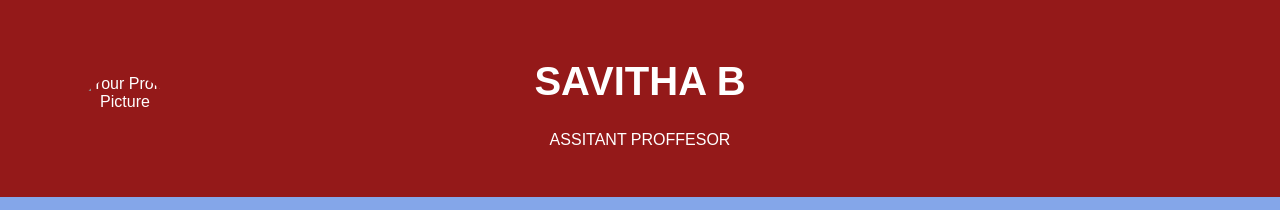
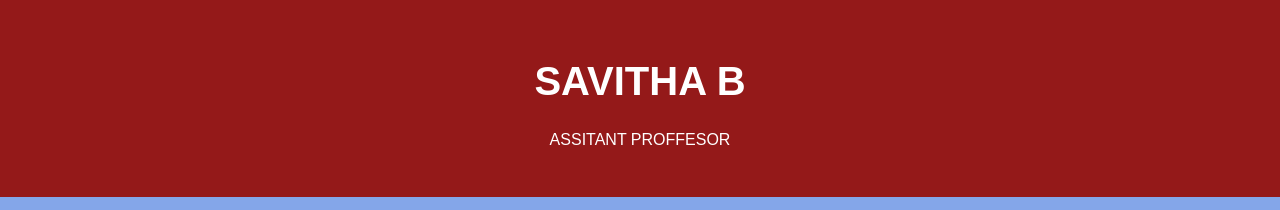
Before and after one commit to savithavenkatraman/SAVITHA, a plain HTML site: page index.html in a window 1280 px wide. Shown: the top 210 px of the page. Drawn offline with Linux system fonts and the light colour scheme.

Commit message:
Update index.html

```diff
--- a/index.html
+++ b/index.html
@@ -95,7 +95,6 @@
     <header>
         <div class="header-content">
             <!-- Add your profile picture here -->
-            <img src="./pic.jpg" alt="Your Profile Picture" class="profile-picture">
             <h1>SAVITHA B</h1>
             <p>ASSITANT PROFFESOR</p>
         </div>
```
